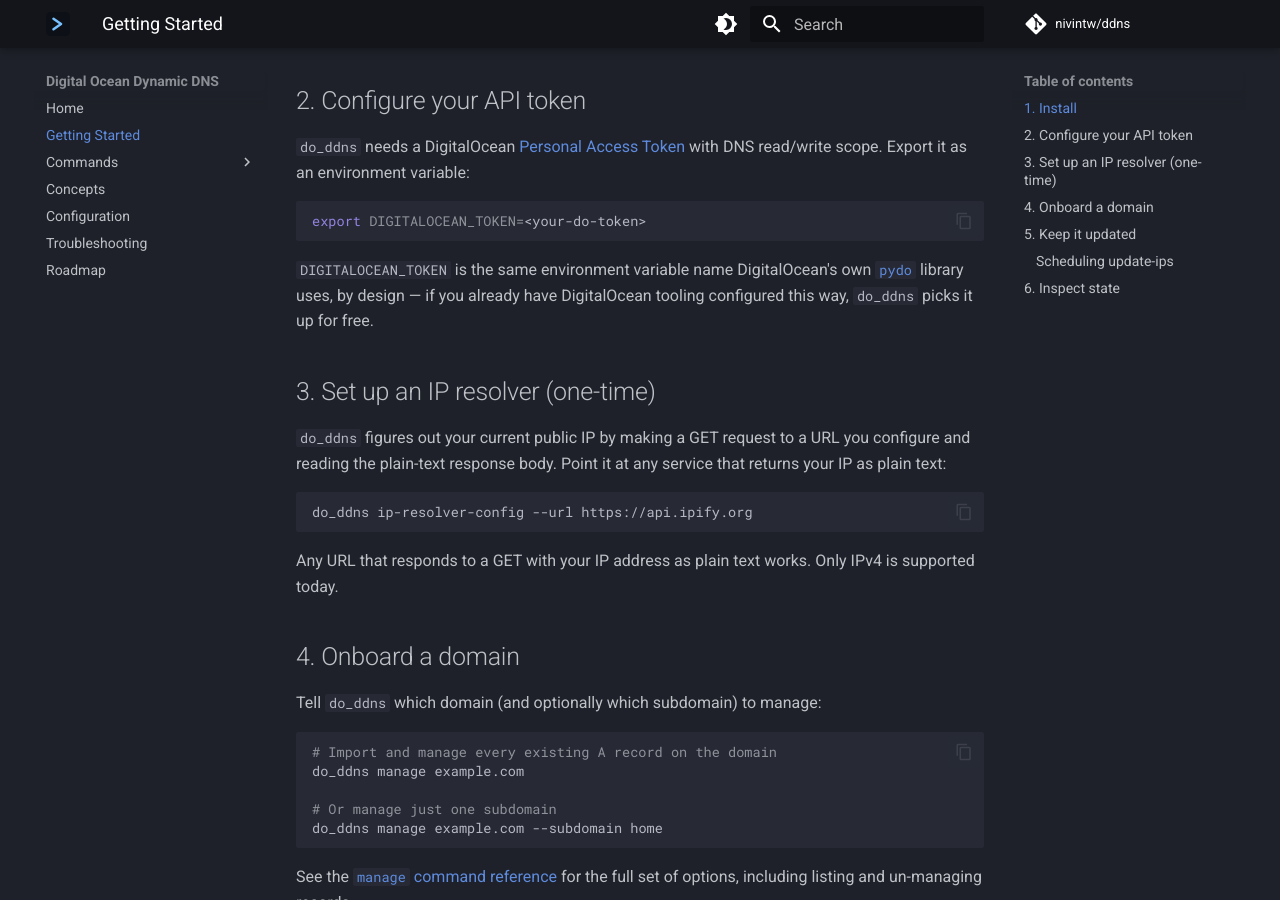
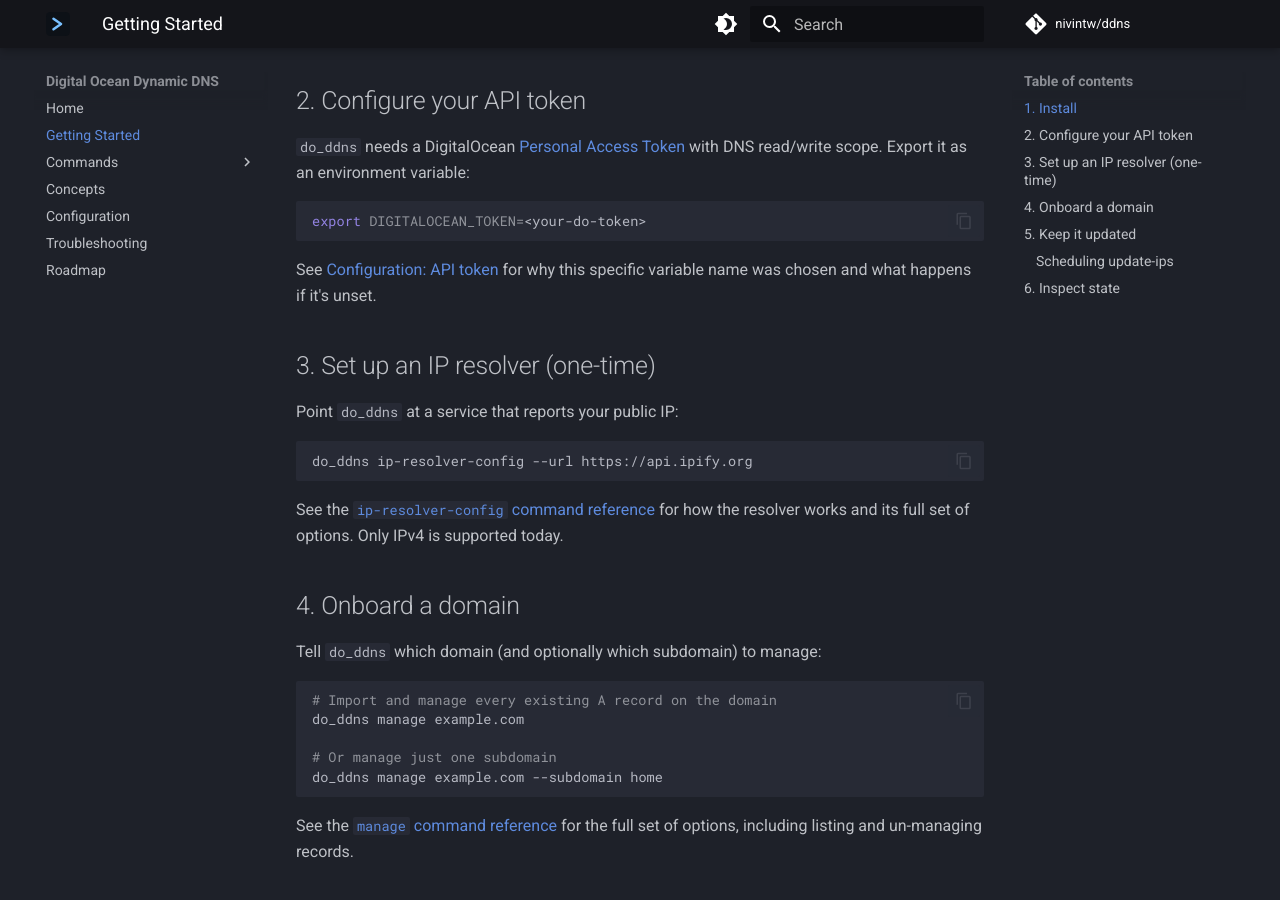
Before and after one commit to nivintw/ddns, an MkDocs documentation site: the page built from docs/getting-started.md, in a window 1280 px wide and 900 px high, scrolled down 468 px. Built offline with MkDocs 1.6.1 and Material for MkDocs 9.7.7, drawn with Linux system fonts in a browser that asks for light colours; comment, search, counter and statistics services are not loaded.

Commit message:
docs: simplify cross-page and same-page duplication
- Collapse restated-in-callout duplication on manage.md and
  show-info.md into single statements.
- Make configuration.md/ip-resolver-config.md the canonical owners of
  the token/pydo rationale and IP-resolver mechanic; getting-started
  now links instead of restating them.
- Trim README's Installation section to a link; move the
  Publishing-to-PyPI runbook (a maintainer/CI concern) to
  CONTRIBUTING.md, where the rest of the release workflow already
  lives.

````diff
--- a/docs/getting-started.md
+++ b/docs/getting-started.md
@@ -36,21 +36,19 @@ with DNS read/write scope. Export it as an environment variable:
 export DIGITALOCEAN_TOKEN=<your-do-token>
 ```
 
-`DIGITALOCEAN_TOKEN` is the same environment variable name DigitalOcean's own [`pydo`](https://pydo.readthedocs.io/en/latest/)
-library uses, by design — if you already have DigitalOcean tooling configured this way, `do_ddns`
-picks it up for free.
+See [Configuration: API token](configuration.md#api-token) for why this specific variable
+name was chosen and what happens if it's unset.
 
 ## 3. Set up an IP resolver (one-time)
 
-`do_ddns` figures out your current public IP by making a GET request to a URL you configure and
-reading the plain-text response body. Point it at any service that returns your IP as plain text:
+Point `do_ddns` at a service that reports your public IP:
 
 ```bash
 do_ddns ip-resolver-config --url https://api.ipify.org
 ```
 
-Any URL that responds to a GET with your IP address as plain text works. Only IPv4 is supported
-today.
+See the [`ip-resolver-config` command reference](commands/ip-resolver-config.md) for how the
+resolver works and its full set of options. Only IPv4 is supported today.
 
 ## 4. Onboard a domain
 
````
Also changed, not shown: CONTRIBUTING.md (+20 -0 lines), README.md (+1 -23 lines), docs/commands/manage.md (+4 -8 lines), docs/commands/show-info.md (+2 -6 lines).
